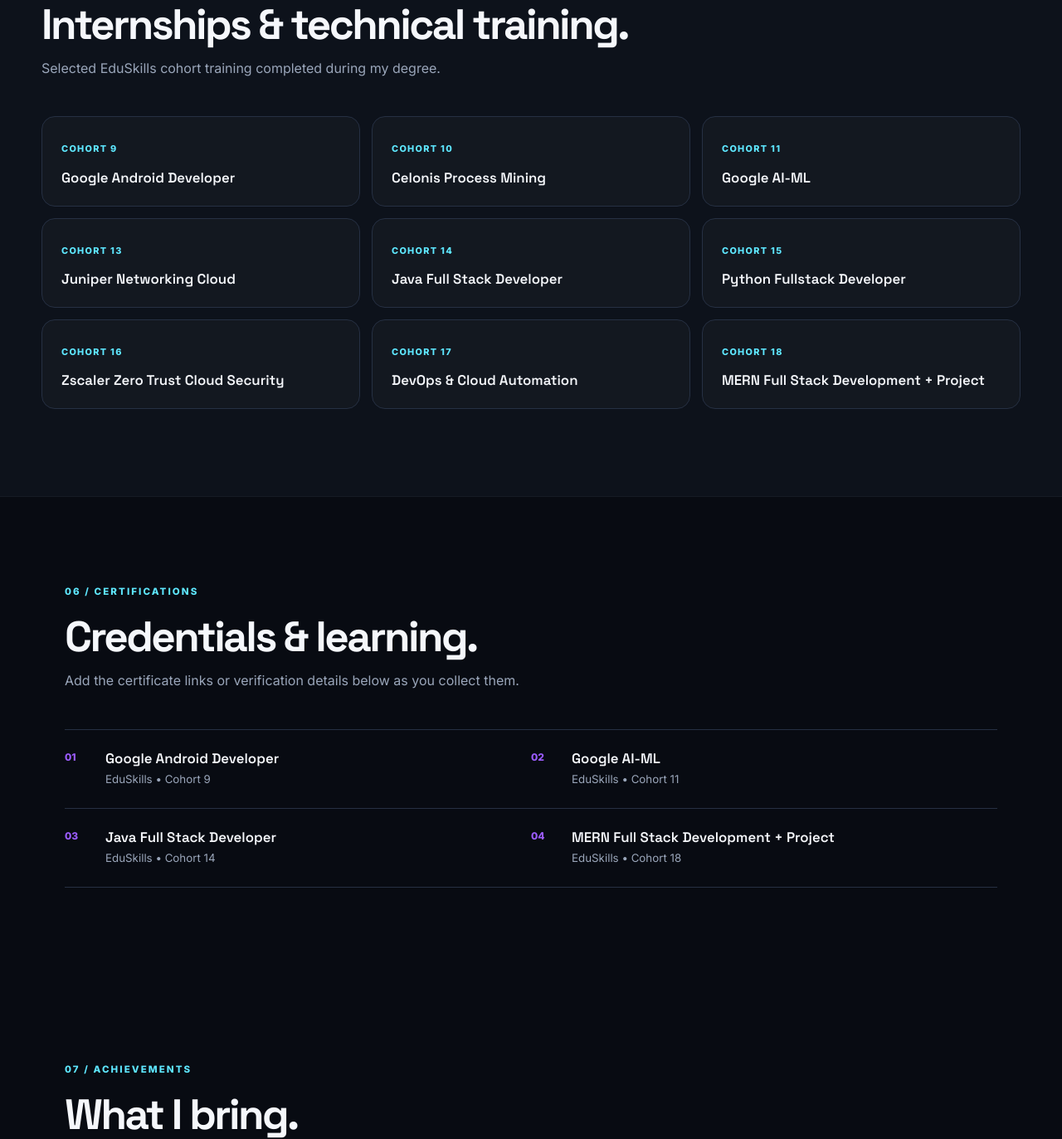
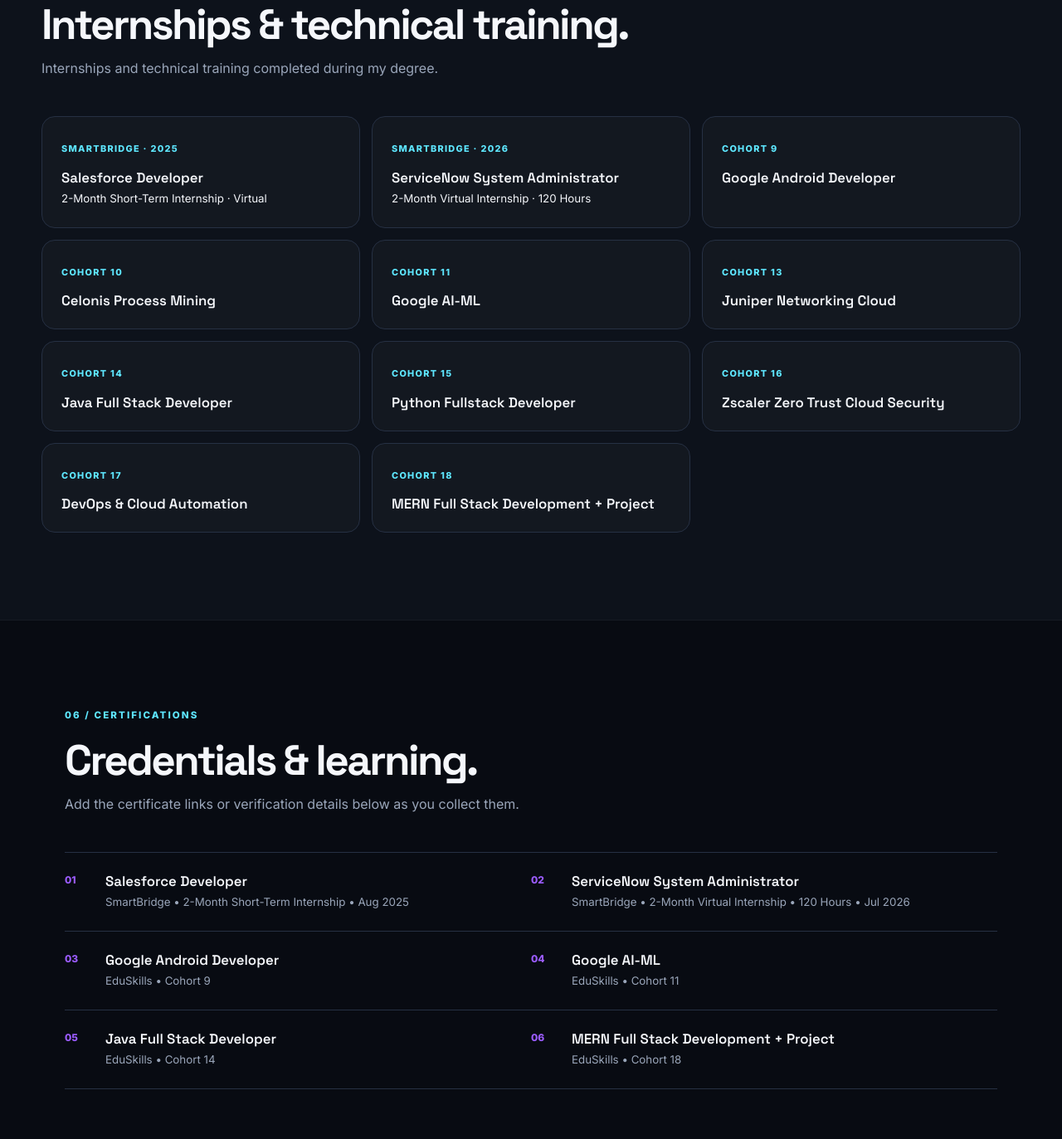
Before and after one commit to susheel169/portfolio, a plain HTML site: page index.html in a window 1280 px wide. Shown: the part 3917-5290 px from the top of the page at 83% size. Drawn offline with Linux system fonts and the light colour scheme.

Commit message:
Update training and certification details in index.html

```diff
--- a/index.html
+++ b/index.html
@@ -158,10 +158,12 @@
       <div class="section-head reveal">
         <p class="eyebrow">05 / TRAINING</p>
         <h2>Internships & technical training.</h2>
-        <p class="section-intro">Selected EduSkills cohort training completed during my degree.</p>
+        <p class="section-intro">Internships and technical training completed during my degree.</p>
       </div>
 
       <div class="training-grid">
+        <div class="training reveal"><span>SMARTBRIDGE · 2025</span><h3>Salesforce Developer</h3><small>2-Month Short-Term Internship · Virtual</small></div>
+        <div class="training reveal"><span>SMARTBRIDGE · 2026</span><h3>ServiceNow System Administrator</h3><small>2-Month Virtual Internship · 120 Hours</small></div>
         <div class="training reveal"><span>COHORT 9</span><h3>Google Android Developer</h3></div>
         <div class="training reveal"><span>COHORT 10</span><h3>Celonis Process Mining</h3></div>
         <div class="training reveal"><span>COHORT 11</span><h3>Google AI-ML</h3></div>
@@ -181,10 +183,12 @@
         <p class="section-intro">Add the certificate links or verification details below as you collect them.</p>
       </div>
       <div class="cert-list">
-        <div class="cert reveal"><span>01</span><strong>Google Android Developer</strong><small>EduSkills • Cohort 9</small></div>
-        <div class="cert reveal"><span>02</span><strong>Google AI-ML</strong><small>EduSkills • Cohort 11</small></div>
-        <div class="cert reveal"><span>03</span><strong>Java Full Stack Developer</strong><small>EduSkills • Cohort 14</small></div>
-        <div class="cert reveal"><span>04</span><strong>MERN Full Stack Development + Project</strong><small>EduSkills • Cohort 18</small></div>
+        <div class="cert reveal"><span>01</span><strong>Salesforce Developer</strong><small>SmartBridge • 2-Month Short-Term Internship • Aug 2025</small></div>
+        <div class="cert reveal"><span>02</span><strong>ServiceNow System Administrator</strong><small>SmartBridge • 2-Month Virtual Internship • 120 Hours • Jul 2026</small></div>
+        <div class="cert reveal"><span>03</span><strong>Google Android Developer</strong><small>EduSkills • Cohort 9</small></div>
+        <div class="cert reveal"><span>04</span><strong>Google AI-ML</strong><small>EduSkills • Cohort 11</small></div>
+        <div class="cert reveal"><span>05</span><strong>Java Full Stack Developer</strong><small>EduSkills • Cohort 14</small></div>
+        <div class="cert reveal"><span>06</span><strong>MERN Full Stack Development + Project</strong><small>EduSkills • Cohort 18</small></div>
       </div>
     </section>
 
```
